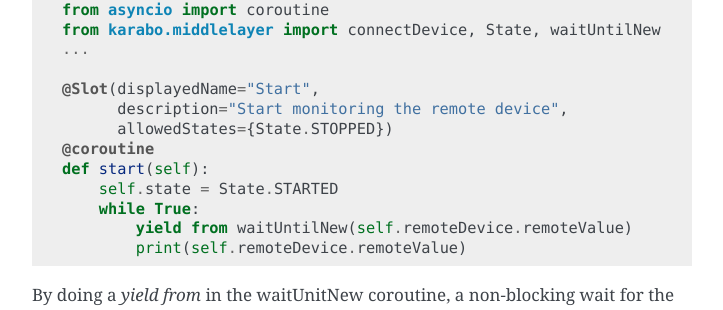
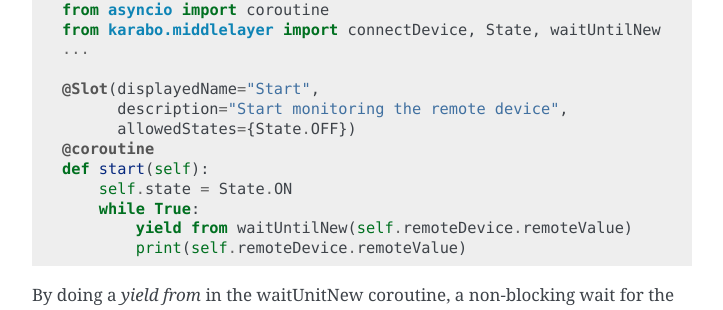
Before and after one commit to European-XFEL/howToMiddlelayer, a Sphinx documentation site: the page built from source/connect_reconnect.rst, in a window 1280 px wide and 900 px high, scrolled down 1602 px. Shown: the part 140-450 px from the top of the window, without its empty margins (388-1111 px from the left). Built offline with Sphinx 7.4.7, drawn with Linux system fonts in a browser that asks for light colours.

Commit message:
Change to appropriate states

```diff
--- a/source/connect_reconnect.rst
+++ b/source/connect_reconnect.rst
@@ -79,10 +79,10 @@ updates by defining a slot and using the waitUntilNew function
 
     @Slot(displayedName="Start",
           description="Start monitoring the remote device",
-          allowedStates={State.STOPPED})
+          allowedStates={State.OFF})
     @coroutine
     def start(self):
-        self.state = State.STARTED
+        self.state = State.ON
         while True:
             yield from waitUntilNew(self.remoteDevice.remoteValue)
             print(self.remoteDevice.remoteValue)
```
